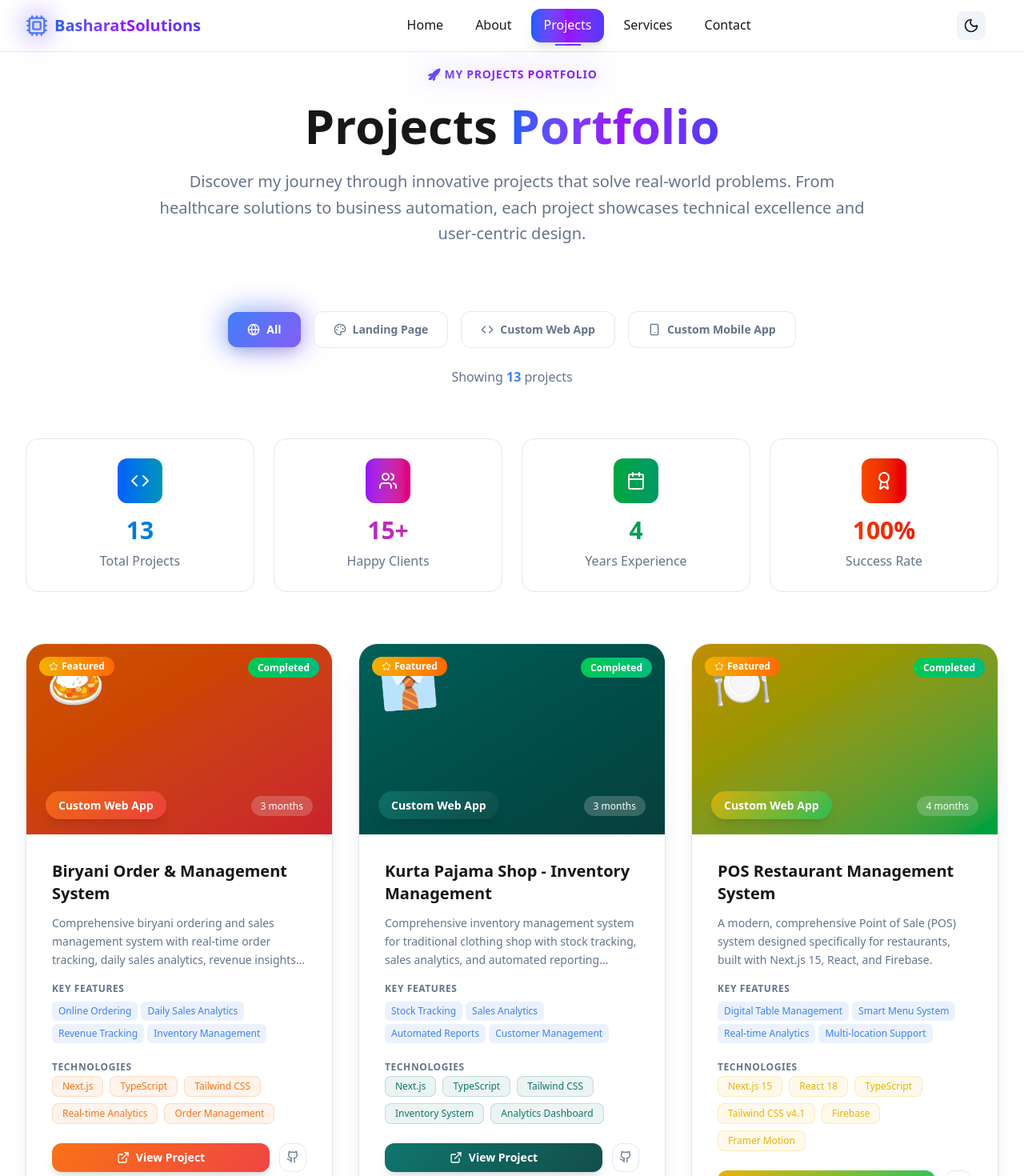
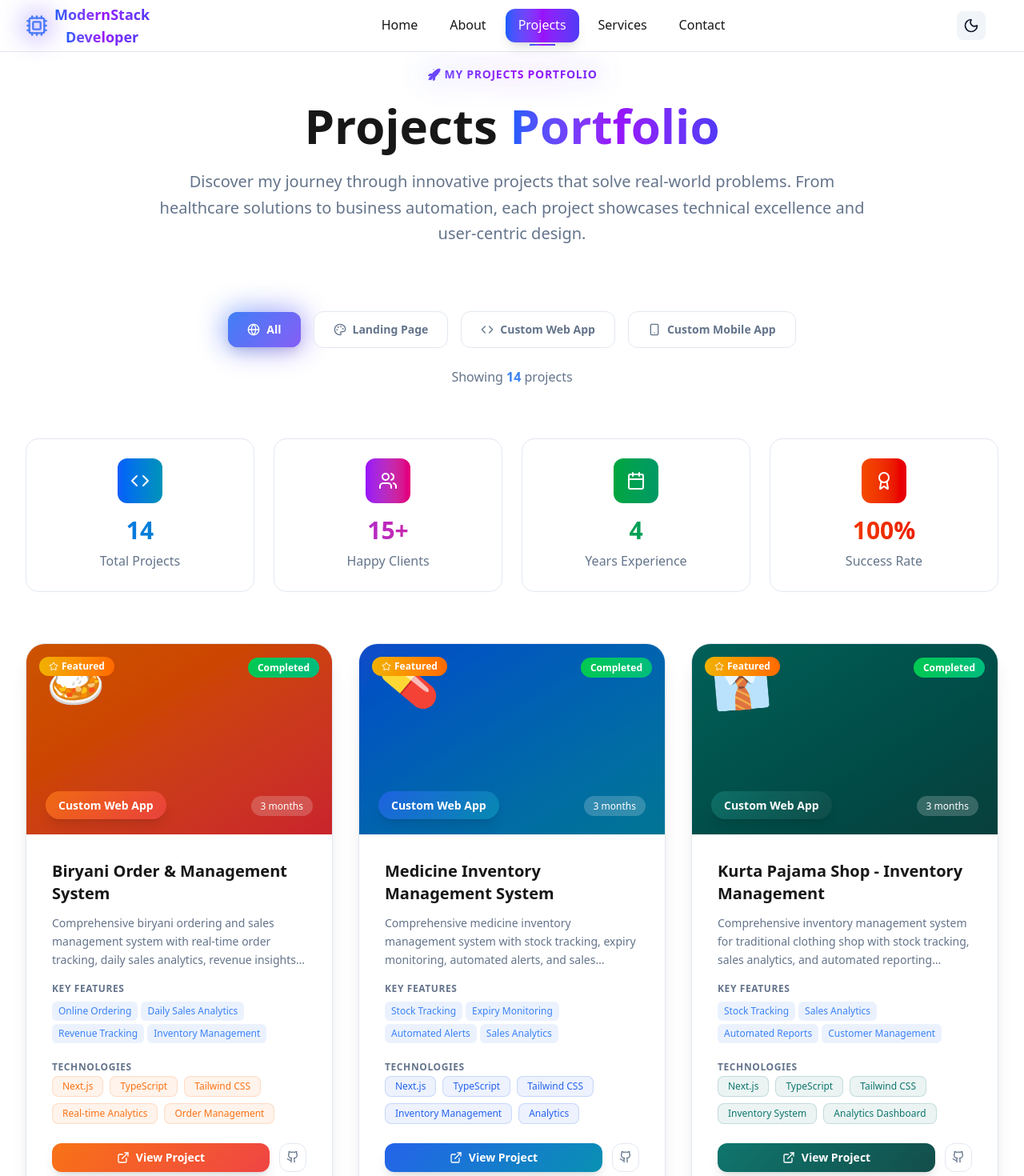
Before and after one commit to BasharatJS/basharat-software-engineer-portfolio, a Next.js app: page /projects in a window 1280 px wide. Shown: the top 1470 px of the page at 80% size. Built offline with nearby package versions, Linux system fonts and the light colour scheme.

Commit message:
add new projects

```diff
--- a/src/components/footer.tsx
+++ b/src/components/footer.tsx
@@ -33,9 +33,14 @@ export default function Footer() {
                   <Cpu className="h-7 w-7 text-primary transition-transform group-hover:scale-110 group-hover:rotate-12" strokeWidth={2} />
                   <div className="absolute inset-0 bg-gradient-to-r from-blue-500 via-purple-500 to-indigo-500 opacity-30 blur-lg group-hover:opacity-50 transition-opacity" />
                 </div>
-                <h3 className="text-2xl font-bold bg-gradient-to-r from-blue-600 via-purple-600 to-indigo-600 bg-clip-text text-transparent">
-                  BasharatSolutions
-                </h3>
+                <div className="flex flex-col items-center leading-tight">
+                  <h3 className="text-xl font-bold bg-gradient-to-r from-blue-600 via-purple-600 to-indigo-600 bg-clip-text text-transparent">
+                    ModernStack
+                  </h3>
+                  <h4 className="text-xl font-bold bg-gradient-to-r from-blue-600 via-purple-600 to-indigo-600 bg-clip-text text-transparent">
+                    Developer
+                  </h4>
+                </div>
               </div>
               <p className="text-muted-foreground leading-relaxed">
                 Full-Stack Software Engineer creating innovative digital
--- a/src/components/header.tsx
+++ b/src/components/header.tsx
@@ -54,9 +54,14 @@ export default function Header() {
               <Cpu className="h-7 w-7 text-primary transition-transform group-hover:scale-110 group-hover:rotate-12" strokeWidth={2} />
               <div className="absolute inset-0 bg-gradient-to-r from-blue-500 via-purple-500 to-indigo-500 opacity-30 blur-lg group-hover:opacity-50 transition-opacity" />
             </div>
-            <h1 className="text-lg lg:text-xl font-bold bg-gradient-to-r from-blue-600 via-purple-600 to-indigo-600 bg-clip-text text-transparent">
-              BasharatSolutions
-            </h1>
+            <div className="flex flex-col items-center leading-tight">
+              <h1 className="text-base lg:text-lg font-bold bg-gradient-to-r from-blue-600 via-purple-600 to-indigo-600 bg-clip-text text-transparent">
+                ModernStack
+              </h1>
+              <h2 className="text-base lg:text-lg font-bold bg-gradient-to-r from-blue-600 via-purple-600 to-indigo-600 bg-clip-text text-transparent">
+                Developer
+              </h2>
+            </div>
           </div>
 
           <nav className="hidden md:flex items-center space-x-2">
--- a/src/components/projects/ProjectsPortfolio.tsx
+++ b/src/components/projects/ProjectsPortfolio.tsx
@@ -64,6 +64,23 @@ export default function ProjectsPortfolio() {
     },
     {
       id: 2,
+      title: 'Medicine Inventory Management System',
+      category: 'Custom Web App',
+      type: 'Featured',
+      description: 'Comprehensive medicine inventory management system with stock tracking, expiry monitoring, automated alerts, and sales analytics for pharmacy operations.',
+      fullDescription: 'A sophisticated medicine inventory management system designed for pharmacies and medical stores. Features include real-time stock tracking, expiry date monitoring, automated low stock alerts, batch management, sales analytics, and detailed reporting for efficient pharmacy operations.',
+      image: 'from-blue-600 to-cyan-600',
+      tech: ['Next.js', 'TypeScript', 'Tailwind CSS', 'Inventory Management', 'Analytics'],
+      gradientFrom: '#2563eb',
+      gradientTo: '#0891b2',
+      icon: '💊',
+      status: 'Completed',
+      duration: '3 months',
+      link: 'https://medicine-inventory-app.vercel.app/',
+      features: ['Stock Tracking', 'Expiry Monitoring', 'Automated Alerts', 'Sales Analytics'],
+    },
+    {
+      id: 3,
       title: 'Kurta Pajama Shop - Inventory Management',
       category: 'Custom Web App',
       type: 'Featured',
@@ -81,7 +98,7 @@ export default function ProjectsPortfolio() {
     },
 
     {
-      id: 3,
+      id: 4,
       title: 'POS Restaurant Management System',
       category: 'Custom Web App',
       type: 'Featured',
@@ -99,7 +116,7 @@ export default function ProjectsPortfolio() {
     },
 
     {
-      id: 4,
+      id: 5,
       title: 'Patient Queue Management System',
       category: 'Custom Web App',
       type: 'Featured',
@@ -116,7 +133,7 @@ export default function ProjectsPortfolio() {
       features: ['Smart Queuing', 'Real-time Updates', 'Priority Management', 'Wait Time Prediction'],
     },
     {
-      id: 5,
+      id: 6,
       title: 'EvonChat - Real-time Chat Application',
       category: 'Custom Web App',
       type: 'Featured',
@@ -133,7 +150,7 @@ export default function ProjectsPortfolio() {
       features: ['Real-time Messaging', 'Secure Authentication', 'Responsive Design', 'TypeScript Support'],
     },
     {
-      id: 6,
+      id: 7,
       title: 'Dental Surgeon Appointment Booking',
       category: 'Custom Web App',
       type: 'Featured',
@@ -150,7 +167,7 @@ export default function ProjectsPortfolio() {
       features: ['Easy Scheduling', 'Appointment Tracking', 'Clean UI', 'Smooth Animations'],
     },
     {
-      id: 7,
+      id: 8,
       title: 'Family Homeo Clinic Appointment Booking',
       category: 'Custom Web App',
       type: 'Featured',
@@ -168,7 +185,7 @@ export default function ProjectsPortfolio() {
     },
     // Landing Pages
     {
-      id: 8,
+      id: 9,
       title: 'Moon Shine Interiors',
       category: 'Landing Page',
       type: 'Business Website',
@@ -185,7 +202,7 @@ export default function ProjectsPortfolio() {
       features: ['Luxury Portfolio', 'Smooth Animations', 'Responsive Design', 'Client Gallery'],
     },
     {
-      id: 9,
+      id: 10,
       title: 'Bengal Label Manufacturing',
       category: 'Landing Page',
       type: 'Corporate Website',
@@ -202,7 +219,7 @@ export default function ProjectsPortfolio() {
       features: ['Product Catalog', 'Manufacturing Process', 'Google Maps Integration', 'Responsive Design'],
     },
     {
-      id: 10,
+      id: 11,
       title: 'Evonnexis - Web & Mobile Development',
       category: 'Landing Page',
       type: 'Company Website',
@@ -219,7 +236,7 @@ export default function ProjectsPortfolio() {
       features: ['Service Showcase', 'Technology Portfolio', 'Team Profiles', 'Client Testimonials'],
     },
     {
-      id: 11,
+      id: 12,
       title: 'Om Vatika Guest House - Banquet Booking',
       category: 'Landing Page',
       type: 'Booking System',
@@ -236,7 +253,7 @@ export default function ProjectsPortfolio() {
       features: ['Availability Check', 'Banquet Details', 'Booking Inquiries', 'Mobile-First Design'],
     },
     {
-      id: 12,
+      id: 13,
       title: 'Sarkar Enterprises - Solar Energy Solutions',
       category: 'Landing Page',
       type: 'Business Website',
@@ -254,7 +271,7 @@ export default function ProjectsPortfolio() {
     },
     // Custom Mobile Apps
     {
-      id: 13,
+      id: 14,
       title: 'Dayprise - Social Network App',
       category: 'Custom Mobile App',
       type: 'Mobile Application',
@@ -436,7 +453,7 @@ export default function ProjectsPortfolio() {
           className="grid grid-cols-1 md:grid-cols-4 gap-6 mb-16"
         >
           {[
-            { icon: <Code className="h-6 w-6" />, number: '13', label: 'Total Projects', color: 'from-blue-600 to-cyan-600' },
+            { icon: <Code className="h-6 w-6" />, number: '14', label: 'Total Projects', color: 'from-blue-600 to-cyan-600' },
             { icon: <Users className="h-6 w-6" />, number: '15+', label: 'Happy Clients', color: 'from-purple-600 to-pink-600' },
             { icon: <Calendar className="h-6 w-6" />, number: '4', label: 'Years Experience', color: 'from-green-600 to-emerald-600' },
             { icon: <Award className="h-6 w-6" />, number: '100%', label: 'Success Rate', color: 'from-orange-600 to-red-600' },
```
